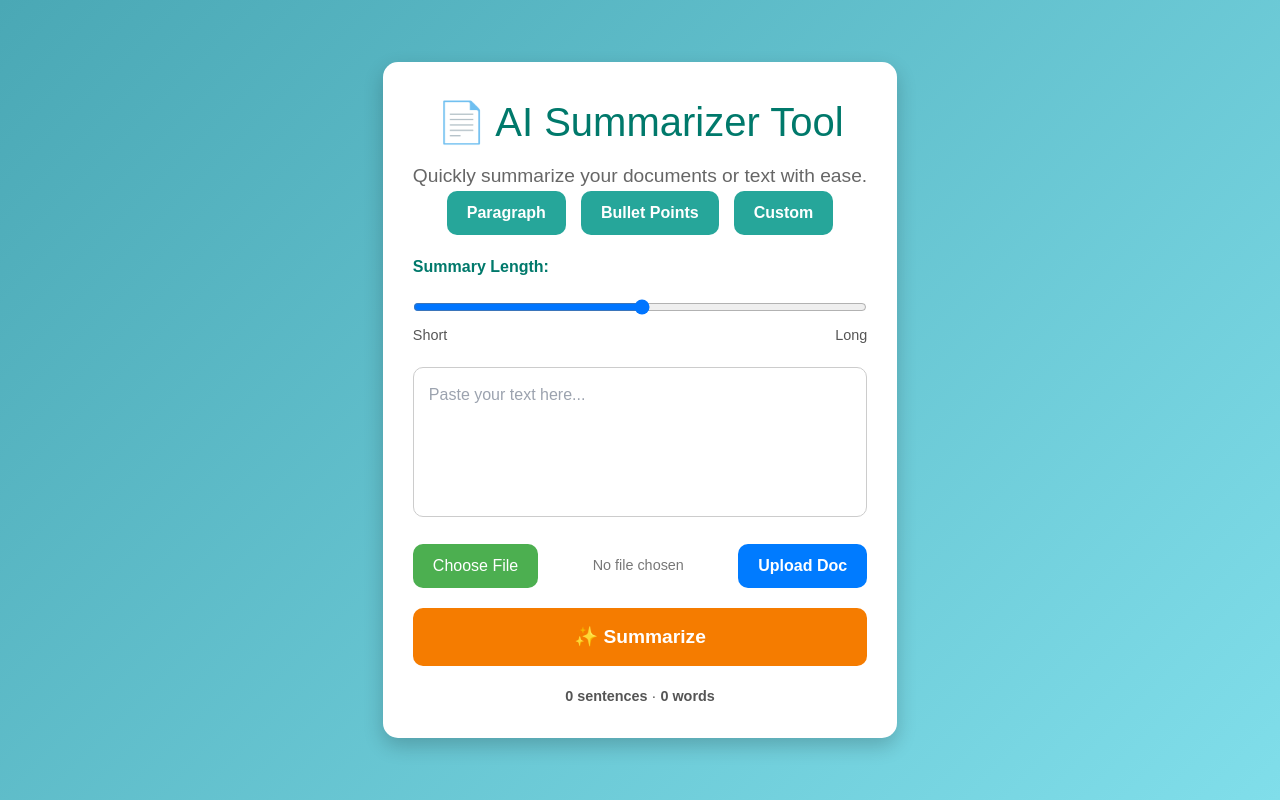
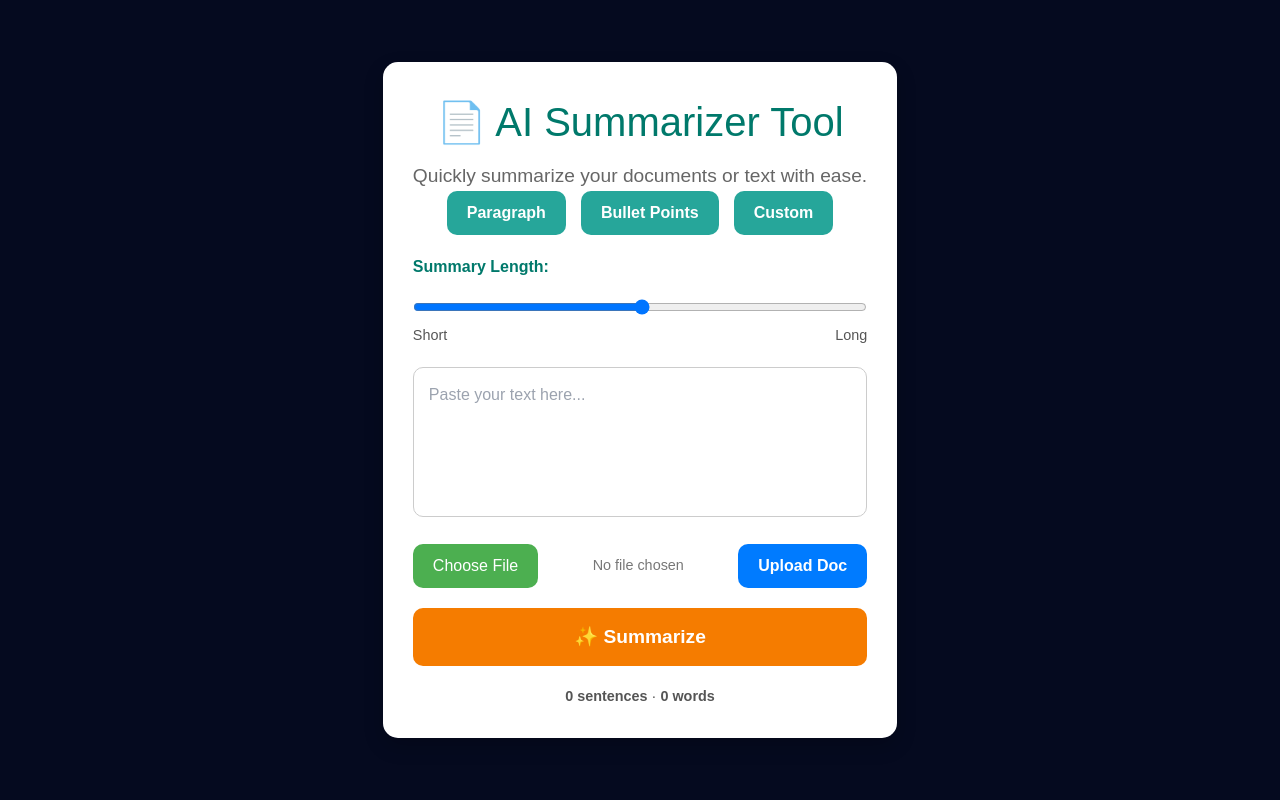
Before and after one commit to Vaish-011/NoteXpress, a React (Create React App) app in the folder Frontend/fe/: page /summarizer in a window 1280 px wide. Built offline with nearby package versions, Linux system fonts and the light colour scheme.

Commit message:
"Done css"

```diff
--- a/Frontend/fe/src/components/Login/login.jsx
+++ b/Frontend/fe/src/components/Login/login.jsx
@@ -1,5 +1,5 @@
 import React, { useState } from "react";
-import { useNavigate } from "react-router-dom";
+import { useNavigate,Link } from "react-router-dom";
 import axios from "axios";
 import "./login.css";
 
@@ -34,6 +34,9 @@ function Login() {
           </div>
           <button type="submit" className="login-btn">Login</button>
         </form>
+        <div className="signup-link">
+          <p>New to Learn Buddy? <Link to="/create-account">Create Account</Link></p>
+        </div>
       </div>
     </div>
   );
--- a/Frontend/fe/src/components/Summarizer/Summarizer.css
+++ b/Frontend/fe/src/components/Summarizer/Summarizer.css
@@ -1,11 +1,5 @@
 /* General Styles */
-body {
-    font-family: "Poppins", sans-serif;
-    margin: 0;
-    padding: 0;
-    background: linear-gradient(135deg, #4aa8b5, #80deea);
-    color: #333;
-  }
+
 
   /* Container Styling */
   .container {
```
